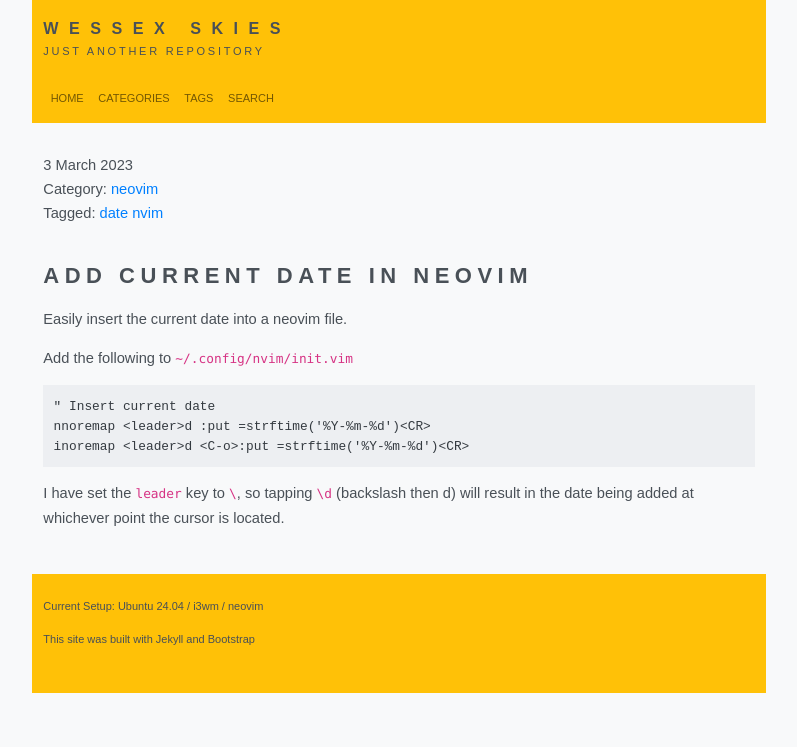
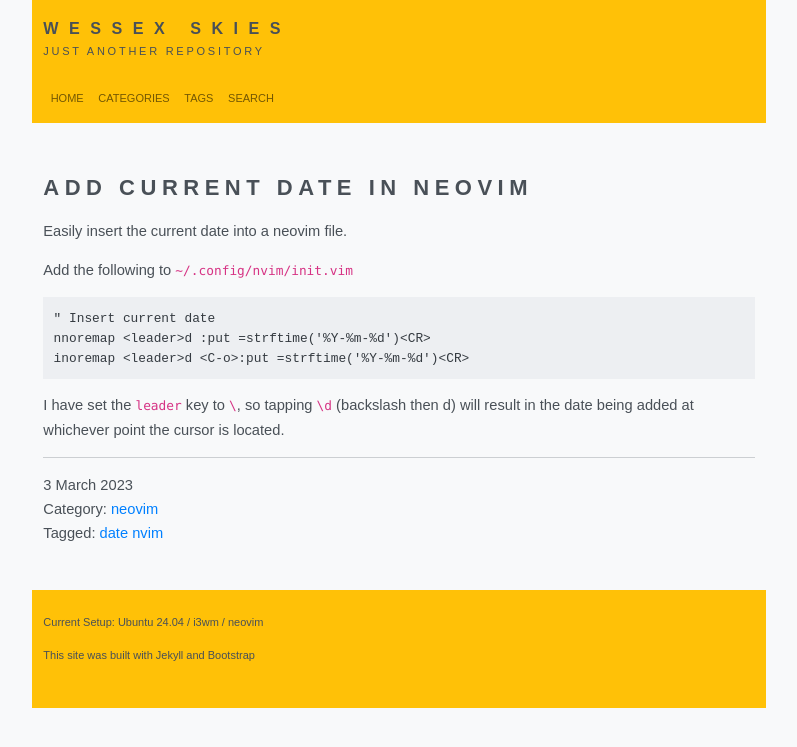
Before and after one commit to Wessex-Skies/wessex-skies.github.io, a Jekyll site: the page built from _posts/2023-03-03-191545.md, in a window 1280 px wide. Shown: the top 747 px of the page, without its empty margins (241-1038 px from the left). Built offline with Jekyll 4.4.1, drawn with Linux system fonts in a browser that asks for light colours; some web fonts are replaced.

Commit message:
automated: 2024-08-28-1736

```diff
--- a/_layouts/post.html
+++ b/_layouts/post.html
@@ -7,6 +7,10 @@
         <!-- I tend to include the heading in the markdown post, -->
         <!-- so the next line can be omitted -->
         <!--<h1>{{ page.title }}</h1>-->
+
+        {{ content }}
+
+        <hr />
 
         <p class="post-meta">
             <span>
@@ -32,9 +36,5 @@
             </span>
         </p>
 
-        <p>{% if page.synopsis != null %} {{ page.synopsis }} {% endif %}</p>
-
-        {{ content }}
-
     </div><!--End of container-fluid-->
 </div><!-- End main -->
```
Also changed, not shown: _posts/2023-03-03-191545.md (+1 -1 lines).
